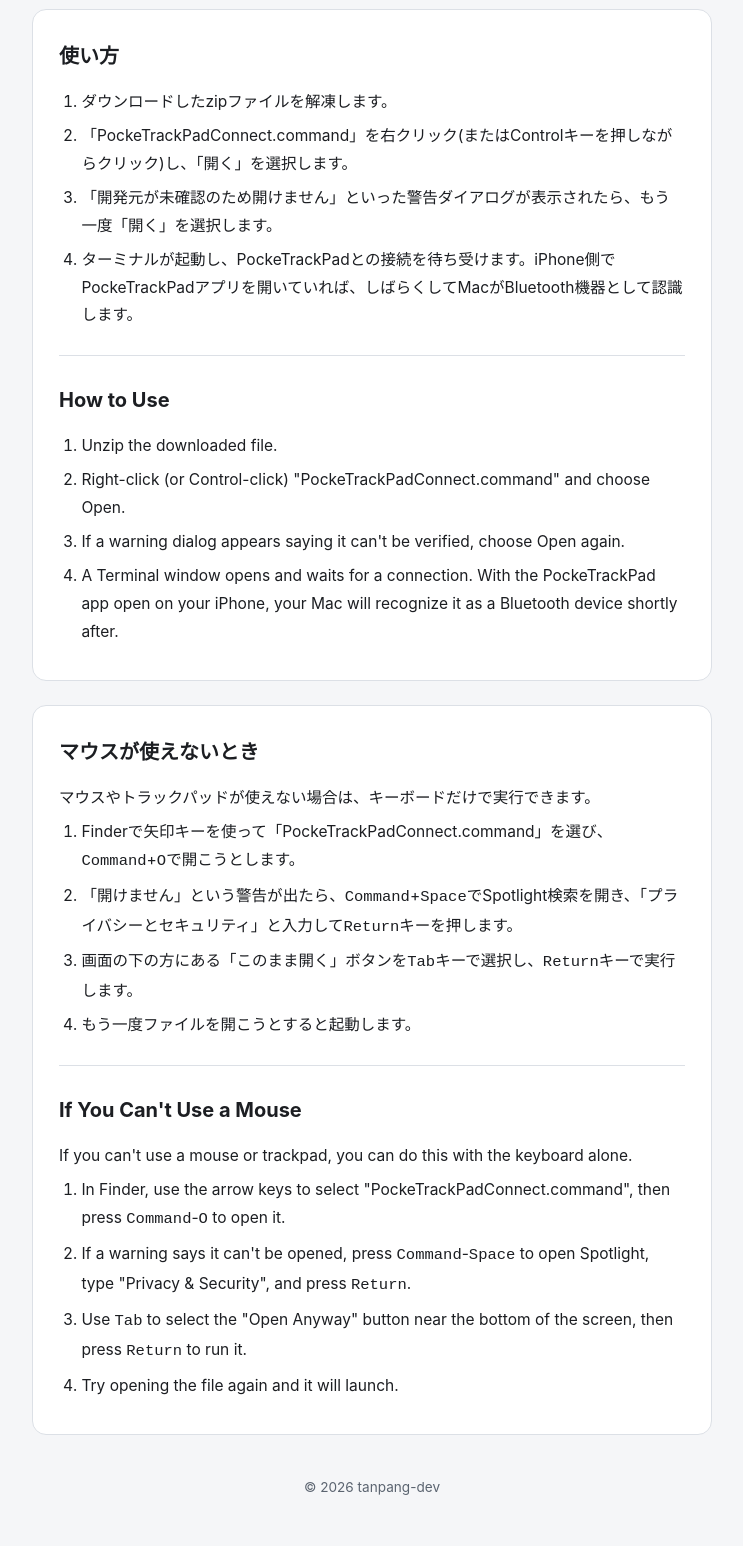
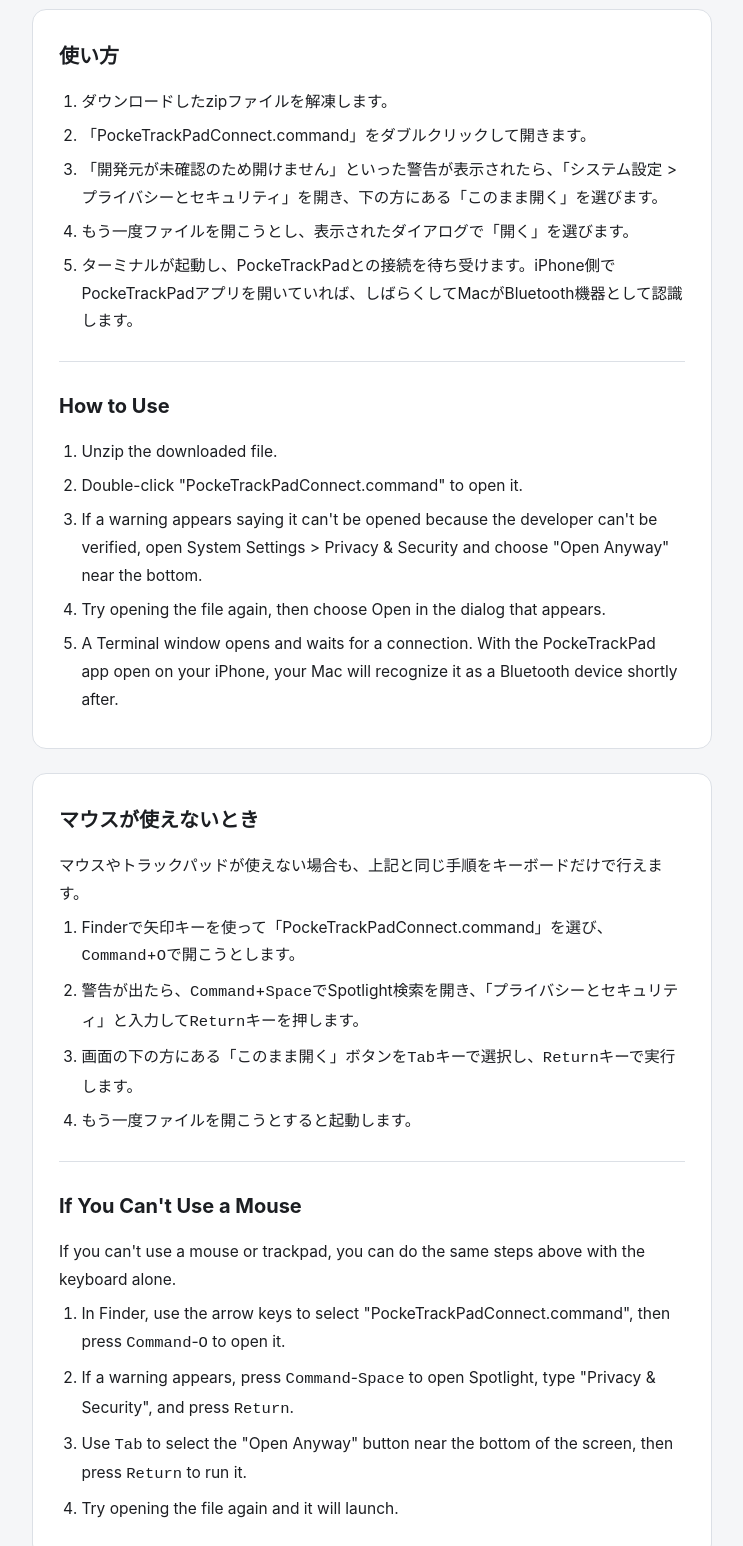
Before and after one commit to tanpang-dev/pocketrackpad-site, a plain HTML site: page mac-helper.html in a window 1280 px wide. Shown: the part 920-2466 px from the top of the page, without its empty margins (268-1011 px from the left). Drawn offline with Linux system fonts and the light colour scheme.

Commit message:
fix: 実行手順をシステム設定経由の1本化に統一
「右クリック→開く→もう一度開く」だけではGatekeeperを回避できない
ケースがあるため、「システム設定 > プライバシーとセキュリティ」で
「このまま開く」を選ぶ手順を主手順として案内。マウスが使えない
場合の案内は、同じ手順のキーボード操作版という位置づけに揃えた。

```diff
--- a/mac-helper.html
+++ b/mac-helper.html
@@ -36,35 +36,37 @@
     <h2>使い方</h2>
     <ol>
       <li>ダウンロードしたzipファイルを解凍します。</li>
-      <li>「PockeTrackPadConnect.command」を右クリック(またはControlキーを押しながらクリック)し、「開く」を選択します。</li>
-      <li>「開発元が未確認のため開けません」といった警告ダイアログが表示されたら、もう一度「開く」を選択します。</li>
+      <li>「PockeTrackPadConnect.command」をダブルクリックして開きます。</li>
+      <li>「開発元が未確認のため開けません」といった警告が表示されたら、「システム設定 &gt; プライバシーとセキュリティ」を開き、下の方にある「このまま開く」を選びます。</li>
+      <li>もう一度ファイルを開こうとし、表示されたダイアログで「開く」を選びます。</li>
       <li>ターミナルが起動し、PockeTrackPadとの接続を待ち受けます。iPhone側でPockeTrackPadアプリを開いていれば、しばらくしてMacがBluetooth機器として認識します。</li>
     </ol>
     <hr class="lang">
     <h2>How to Use</h2>
     <ol>
       <li>Unzip the downloaded file.</li>
-      <li>Right-click (or Control-click) "PockeTrackPadConnect.command" and choose Open.</li>
-      <li>If a warning dialog appears saying it can't be verified, choose Open again.</li>
+      <li>Double-click "PockeTrackPadConnect.command" to open it.</li>
+      <li>If a warning appears saying it can't be opened because the developer can't be verified, open System Settings &gt; Privacy &amp; Security and choose "Open Anyway" near the bottom.</li>
+      <li>Try opening the file again, then choose Open in the dialog that appears.</li>
       <li>A Terminal window opens and waits for a connection. With the PockeTrackPad app open on your iPhone, your Mac will recognize it as a Bluetooth device shortly after.</li>
     </ol>
   </section>
 
   <section class="card">
     <h2>マウスが使えないとき</h2>
-    <p>マウスやトラックパッドが使えない場合は、キーボードだけで実行できます。</p>
+    <p>マウスやトラックパッドが使えない場合も、上記と同じ手順をキーボードだけで行えます。</p>
     <ol>
       <li>Finderで矢印キーを使って「PockeTrackPadConnect.command」を選び、<kbd>Command</kbd>+<kbd>O</kbd>で開こうとします。</li>
-      <li>「開けません」という警告が出たら、<kbd>Command</kbd>+<kbd>Space</kbd>でSpotlight検索を開き、「プライバシーとセキュリティ」と入力して<kbd>Return</kbd>キーを押します。</li>
+      <li>警告が出たら、<kbd>Command</kbd>+<kbd>Space</kbd>でSpotlight検索を開き、「プライバシーとセキュリティ」と入力して<kbd>Return</kbd>キーを押します。</li>
       <li>画面の下の方にある「このまま開く」ボタンを<kbd>Tab</kbd>キーで選択し、<kbd>Return</kbd>キーで実行します。</li>
       <li>もう一度ファイルを開こうとすると起動します。</li>
     </ol>
     <hr class="lang">
     <h2>If You Can't Use a Mouse</h2>
-    <p>If you can't use a mouse or trackpad, you can do this with the keyboard alone.</p>
+    <p>If you can't use a mouse or trackpad, you can do the same steps above with the keyboard alone.</p>
     <ol>
       <li>In Finder, use the arrow keys to select "PockeTrackPadConnect.command", then press <kbd>Command</kbd>-<kbd>O</kbd> to open it.</li>
-      <li>If a warning says it can't be opened, press <kbd>Command</kbd>-<kbd>Space</kbd> to open Spotlight, type "Privacy &amp; Security", and press <kbd>Return</kbd>.</li>
+      <li>If a warning appears, press <kbd>Command</kbd>-<kbd>Space</kbd> to open Spotlight, type "Privacy &amp; Security", and press <kbd>Return</kbd>.</li>
       <li>Use <kbd>Tab</kbd> to select the "Open Anyway" button near the bottom of the screen, then press <kbd>Return</kbd> to run it.</li>
       <li>Try opening the file again and it will launch.</li>
     </ol>
```
